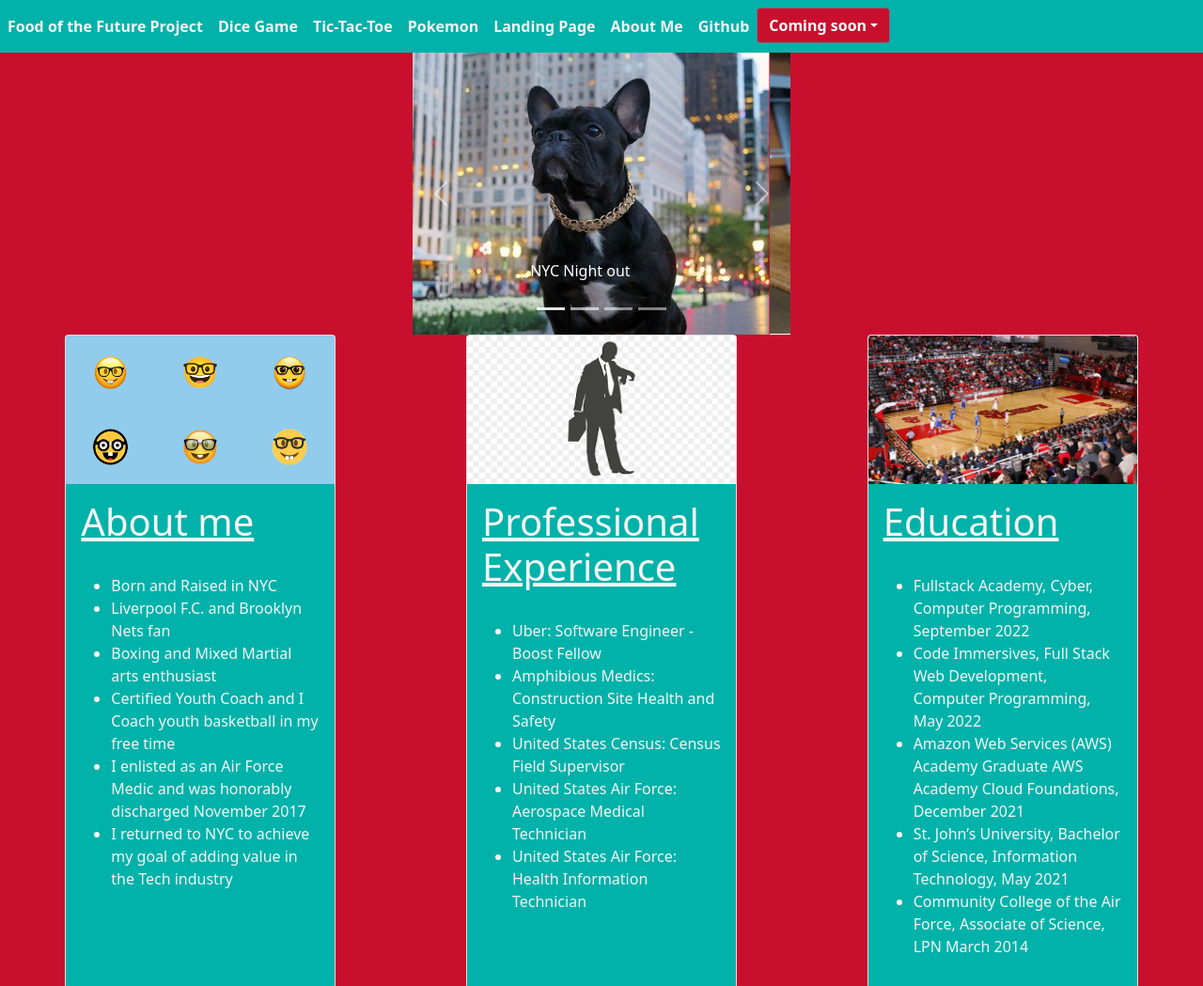
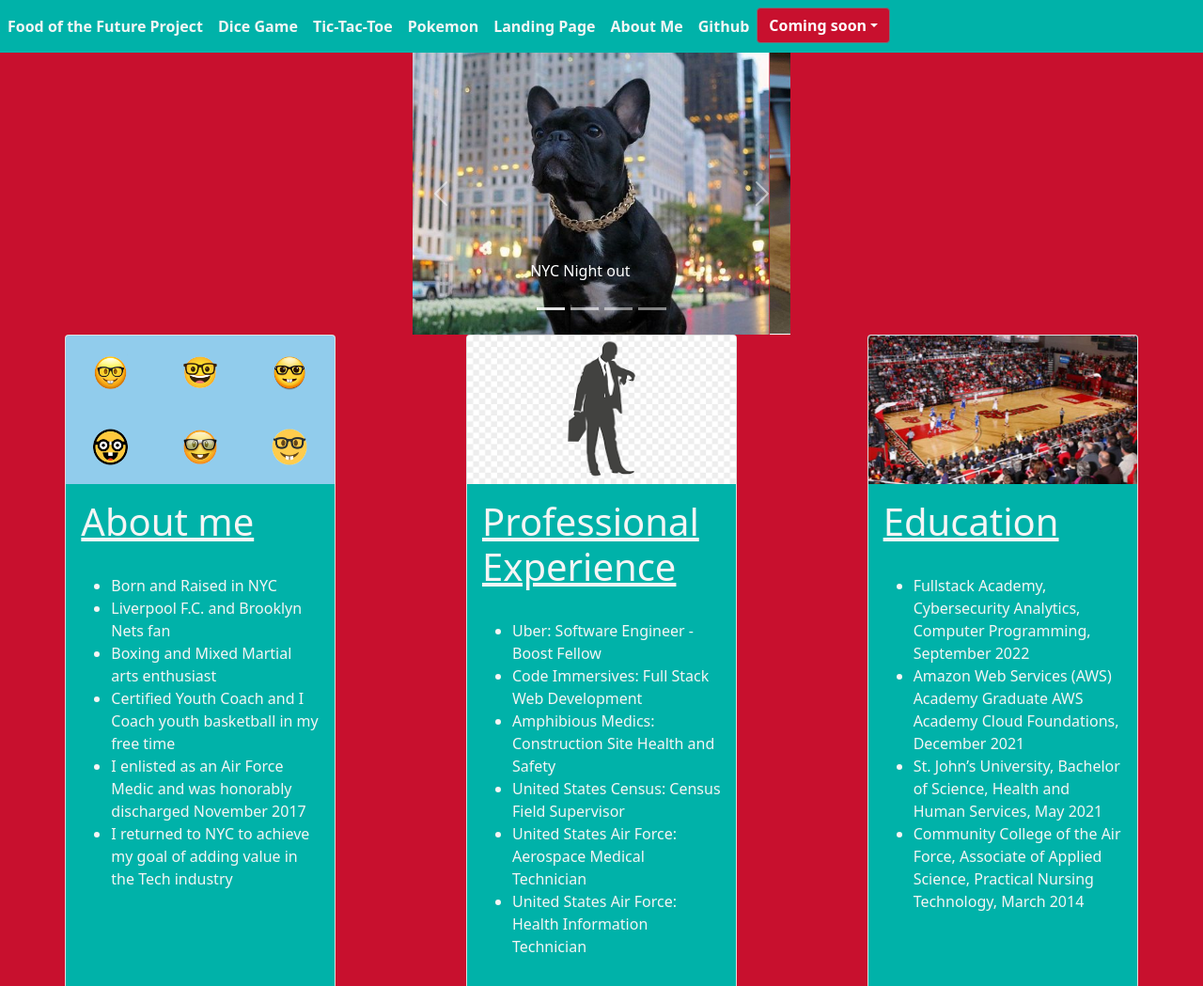
Before and after one commit to shaqduggan/shaqduggan.github.io, a plain HTML site: page main.html in a window 1280 px wide. Shown: the top 1049 px of the page at 94% size. Drawn offline with nearby package versions, Linux system fonts and the light colour scheme.

Commit message:
Update main.html

```diff
--- a/main.html
+++ b/main.html
@@ -142,6 +142,7 @@
                                 <br>
                                 <ul id="vl" style="color:whitesmoke">
                                     <li>Uber: Software Engineer - Boost Fellow</li>
+                                    <li>Code Immersives: Full Stack Web Development</li>
                                     <li>Amphibious Medics: Construction Site Health and Safety</li>
                                     <li>United States Census: Census Field Supervisor</li>
                                     <li>United States Air Force: Aerospace Medical Technician</li>
@@ -157,11 +158,10 @@
                                 <h1 class="card-text" style="color:whitesmoke"><u>Education</u></h1>
                                 <br>
                                 <ul id="ml" style="color:whitesmoke">
-                                    <li>Fullstack Academy, Cyber, Computer Programming, September 2022</li>
-                                    <li>Code Immersives, Full Stack Web Development, Computer Programming, May 2022</li>
+                                    <li>Fullstack Academy, Cybersecurity Analytics, Computer Programming, September 2022</li>
                                     <li>Amazon Web Services (AWS) Academy Graduate AWS Academy Cloud Foundations, December 2021</li>
-                                    <li>St. John’s University, Bachelor of Science, Information Technology, May 2021</li>
-                                    <li>Community College of the Air Force, Associate of Science, LPN March 2014</li>
+                                    <li>St. John’s University, Bachelor of Science, Health and Human Services, May 2021</li>
+                                    <li>Community College of the Air Force, Associate of Applied Science, Practical Nursing Technology, March 2014</li>
                                 </ul>
                             </div>
                         </div>
```
